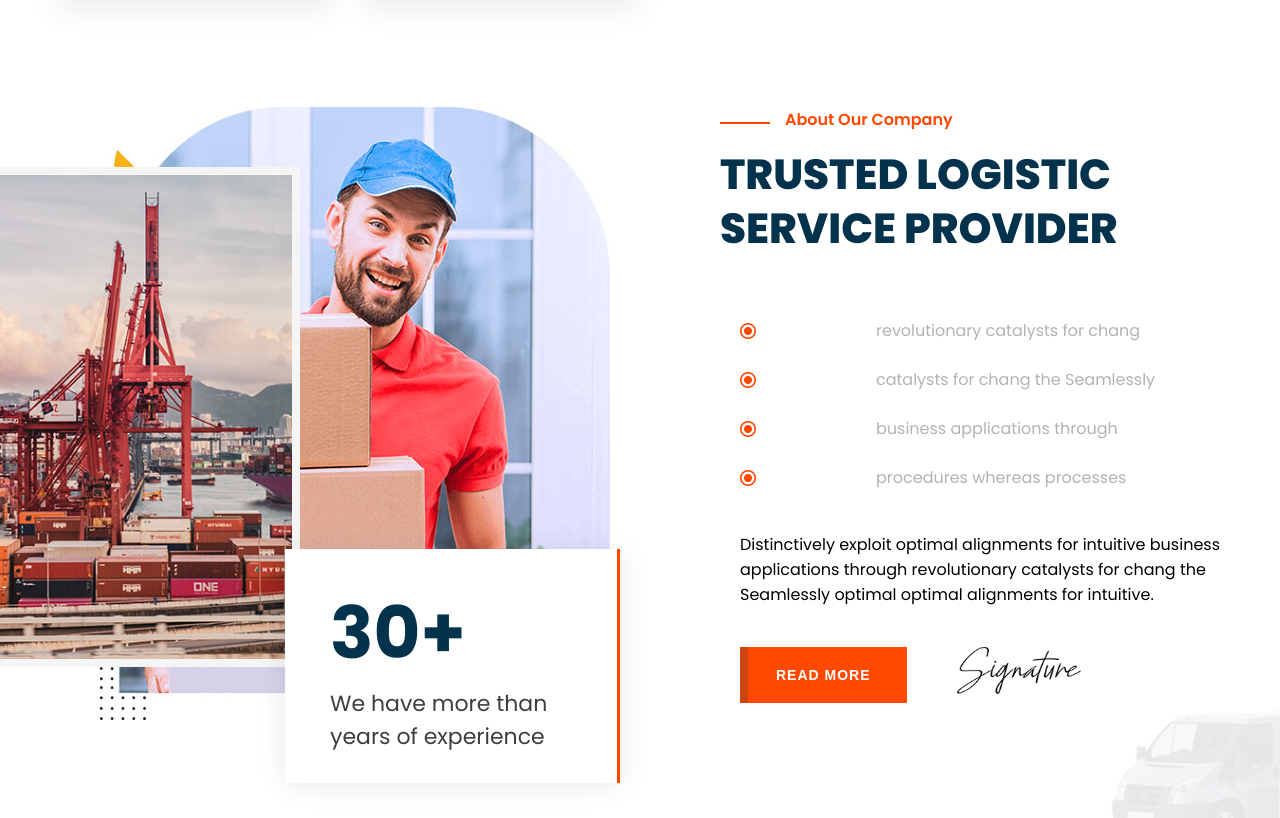
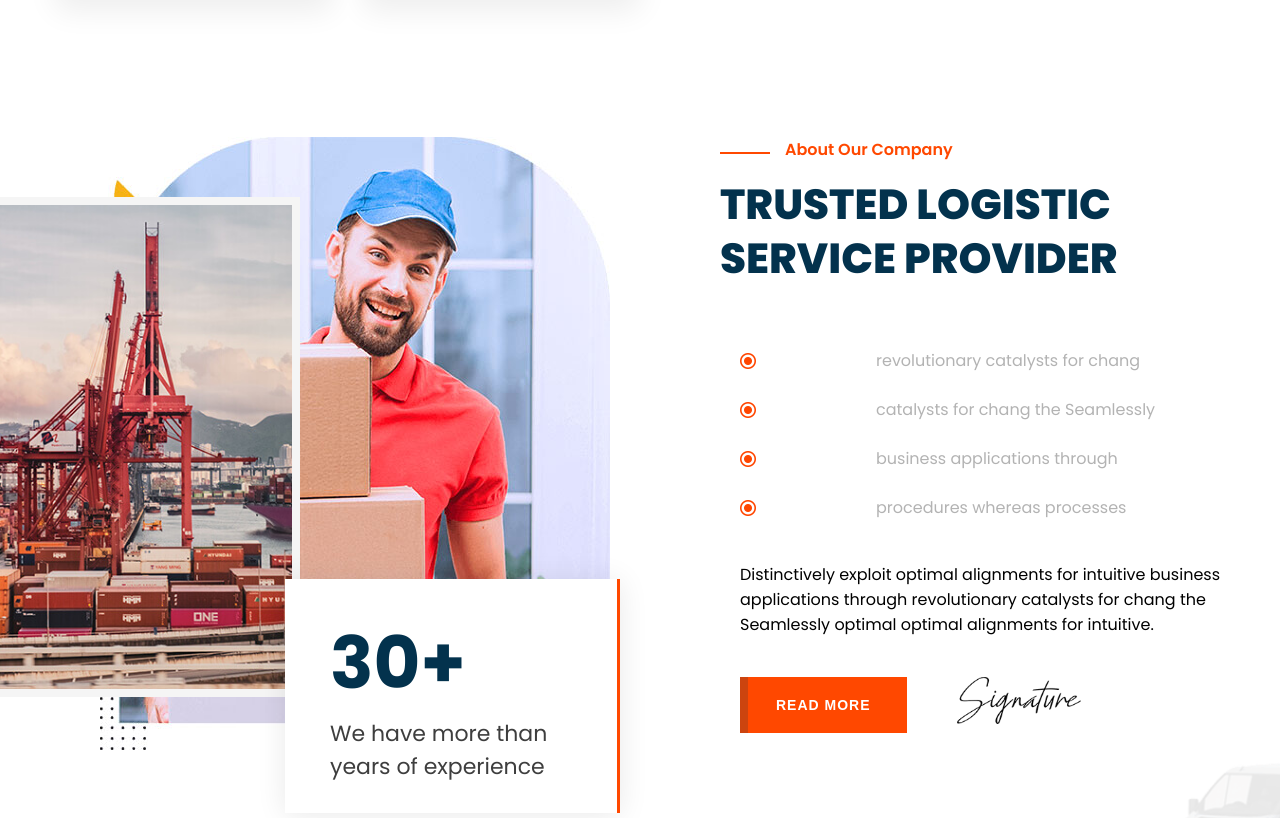
Before and after one commit to fihadranzer/fast-jao-demo, a plain HTML site: page index.html in a window 1280 px wide. Shown: the part 1824-2642 px from the top of the page. Drawn offline with nearby package versions, Linux system fonts and the light colour scheme.

Commit message:
third commit

```diff
--- a/css/style.css
+++ b/css/style.css
@@ -370,9 +370,16 @@ body {
   color: #3e3e3e;
 }
 
+
+
+.about-our-company{
+  padding: 3rem 0;
+}
+
 .about-our-right-content {
   margin-bottom: 4rem;
   margin-left: 8rem;
+
 
 }
 
```
Also changed, not shown: text.txt (deleted).
